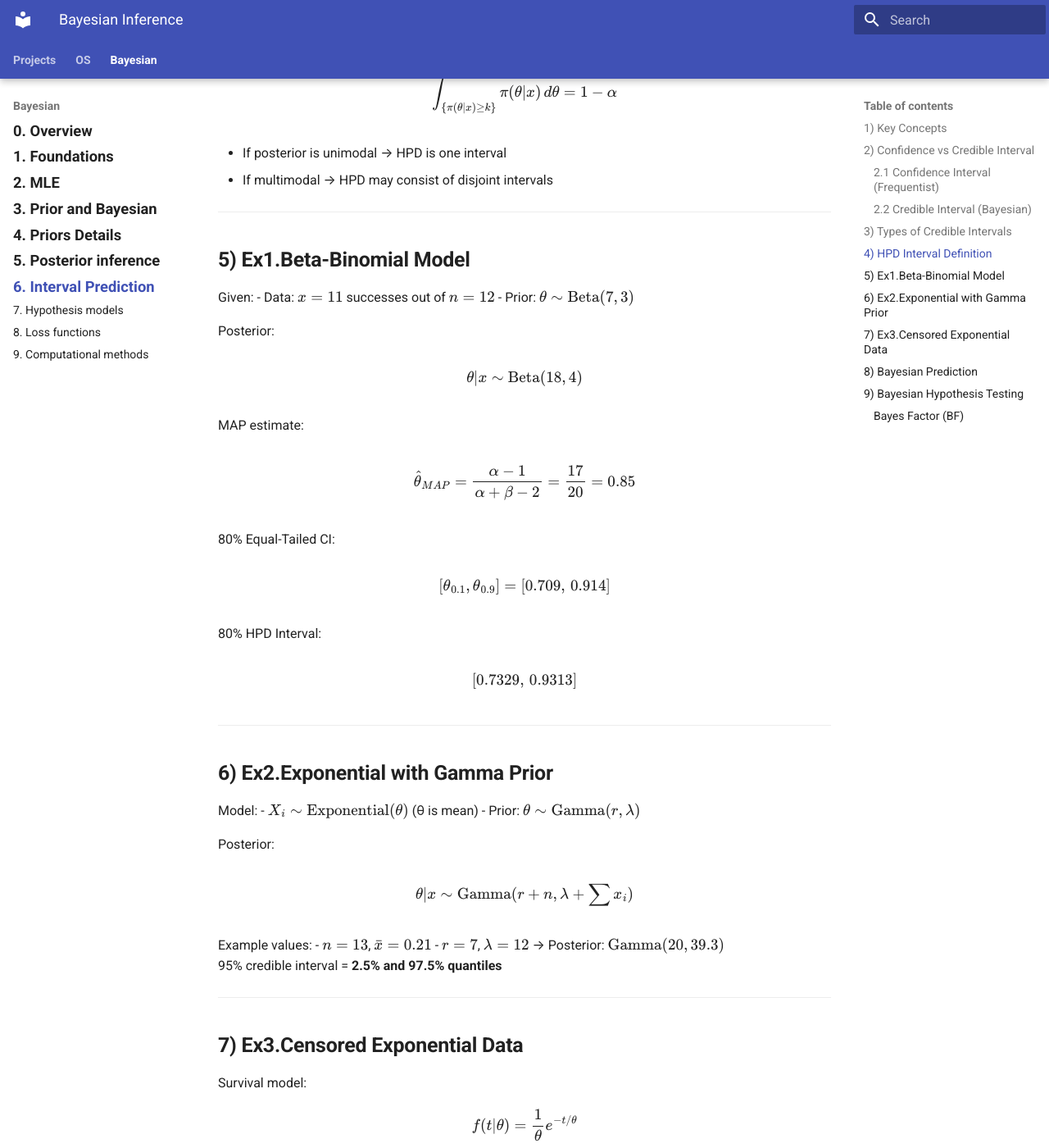
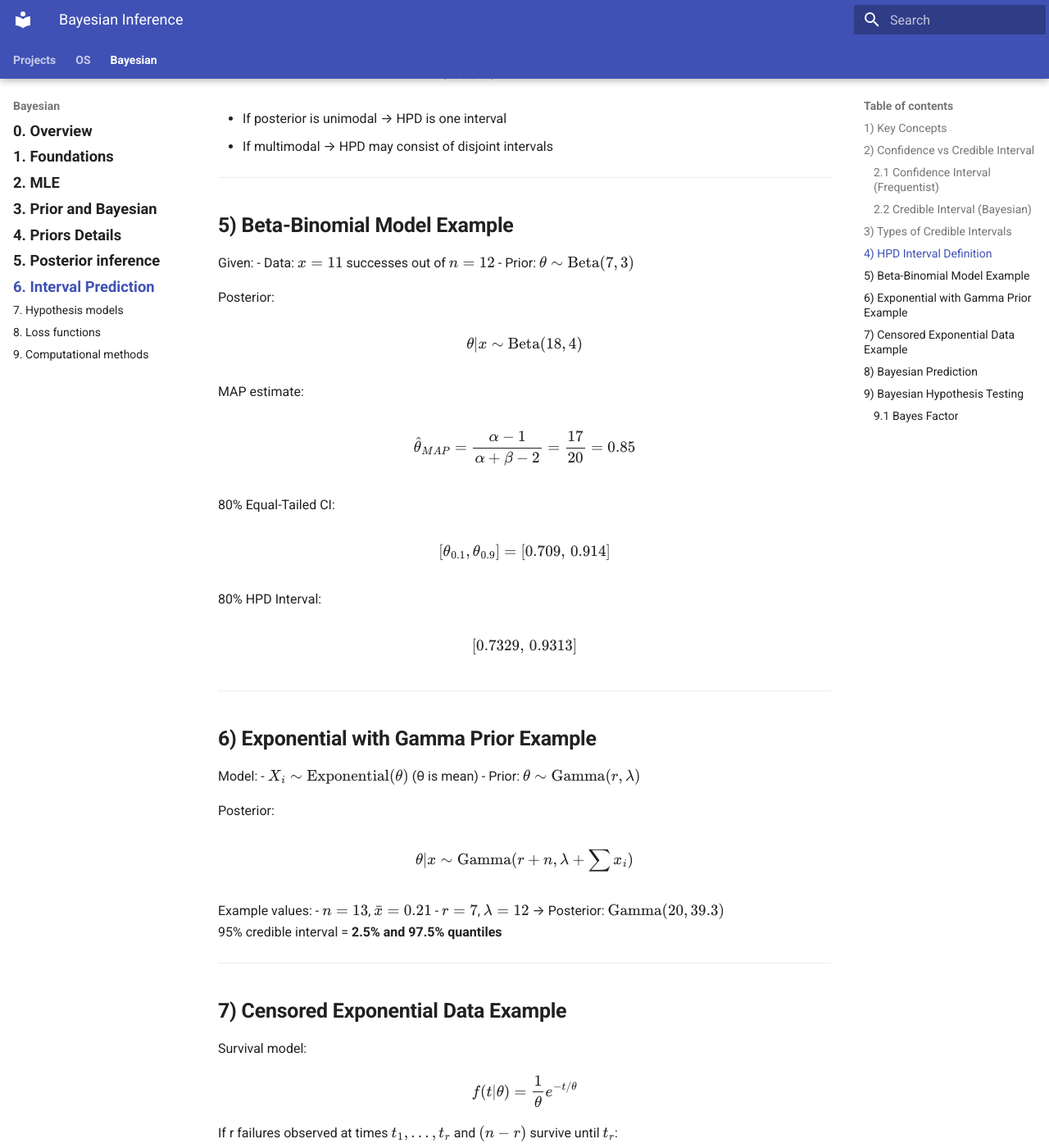
Before and after one commit to Jeongsoo-dev/ML_based_MR_CT_SeriesType_Detection, an MkDocs documentation site: the page built from docs/bayesian/lec6_intervals-prediction.md, in a window 1280 px wide and 1400 px high, scrolled down 1752 px. Shown: the whole window at 82% size. Built offline with MkDocs 1.6.1 and Material for MkDocs 9.7.7, drawn with Linux system fonts in a browser that asks for light colours; some of the changed text lies outside the part shown.

Commit message:
Update lec6_intervals-prediction.md

```diff
--- a/docs/bayesian/lec6_intervals-prediction.md
+++ b/docs/bayesian/lec6_intervals-prediction.md
@@ -22,7 +20,7 @@ This lecture focuses on:
 
 ## **2) Confidence vs Credible Interval**
 
-### **2.1 Confidence Interval (Frequentist)**
+### 2.1 Confidence Interval (Frequentist)
 A 100(1−α)% confidence interval satisfies:
 
 $$
@@ -35,7 +33,7 @@ $$
   \bar{X} \pm z_{\alpha/2} \frac{\sigma}{\sqrt{n}}
   $$
 
-### **2.2 Credible Interval (Bayesian)**
+### 2.2 Credible Interval (Bayesian)
 A 100(1−α)% credible interval I satisfies:
 
 $$
@@ -77,7 +75,7 @@ $$
 
 ---
 
-## **5) Ex1.Beta-Binomial Model**
+## **5) Beta-Binomial Model Example**
 
 Given:
 - Data: $x = 11$ successes out of $n = 12$
@@ -110,7 +108,7 @@ $$
 
 ---
 
-## **6) Ex2.Exponential with Gamma Prior**
+## **6) Exponential with Gamma Prior Example**
 
 Model:
 - $X_i \sim \text{Exponential}(\theta)$ (θ is mean)
@@ -130,7 +128,7 @@ Example values:
 
 ---
 
-## **7) Ex3.Censored Exponential Data**
+## **7) Censored Exponential Data Example**
 
 Survival model:
 $$
@@ -184,8 +182,7 @@ Decision Rule:
 
 ---
 
-### **Bayes Factor (BF)**
-
+### 9.1 Bayes Factor
 For hypotheses $H_0: θ = θ_0$ vs $H_1: θ = θ_1$:
 
 $$
```
Also changed, not shown: other parts of docs/bayesian/lec6_intervals-prediction.md (+1 -3 lines).
